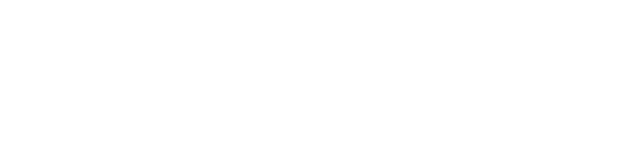
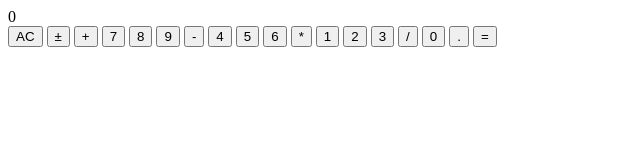
Before and after one commit to BrookJacob/odin-calculator, a plain HTML site: page index.html in a window 1280 px wide. Shown: the whole page, without its empty margins (0-640 px from the left). Drawn offline with Linux system fonts and the light colour scheme.

Commit message:
Add all button elements for calculator

```diff
--- a/index.html
+++ b/index.html
@@ -11,7 +11,31 @@
 </head>
 
 <body>
-
+    <div class="content-wrapper">
+        <div class="calculator">
+            <div class="screen" value=0>0</div>
+            <div class="buttons">
+                <button class="button clear" value="AC">AC</button>
+                <button class="button operator plus-minus" value="+/-">&pm;</button>
+                <button class="button operator add" value="+">+</button>
+                <button class="button num-button seven" value=7>7</button>
+                <button class="button num-button eight" value=8>8</button>
+                <button class="button num-button nine" value=9>9</button>
+                <button class="button operator subtract" value="-">-</button>
+                <button class="button num-button four" value=4>4</button>
+                <button class="button num-button five" value=5>5</button>
+                <button class="button num-button six" value=6>6</button>
+                <button class="button operator multiply" value="*">*</button>
+                <button class="button num-button one" value=1>1</button>
+                <button class="button num-button two" value=2>2</button>
+                <button class="button num-button three" value=3>3</button>
+                <button class="button operator divide" value="/">/</button>
+                <button class="button num-button zero" value=0>0</button>
+                <button class="button num-button decimal" value=".">.</button>
+                <button class="button equals" value="=">=</button>
+            </div>
+        </div>
+    </div>
 </body>
 
 </html>
```
